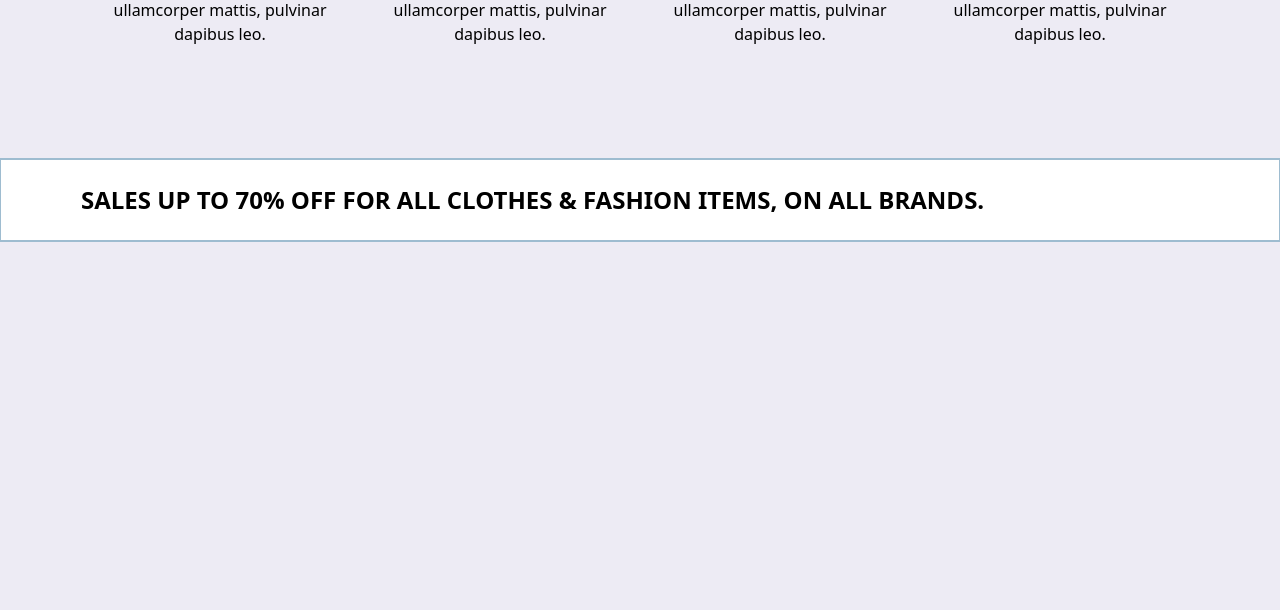
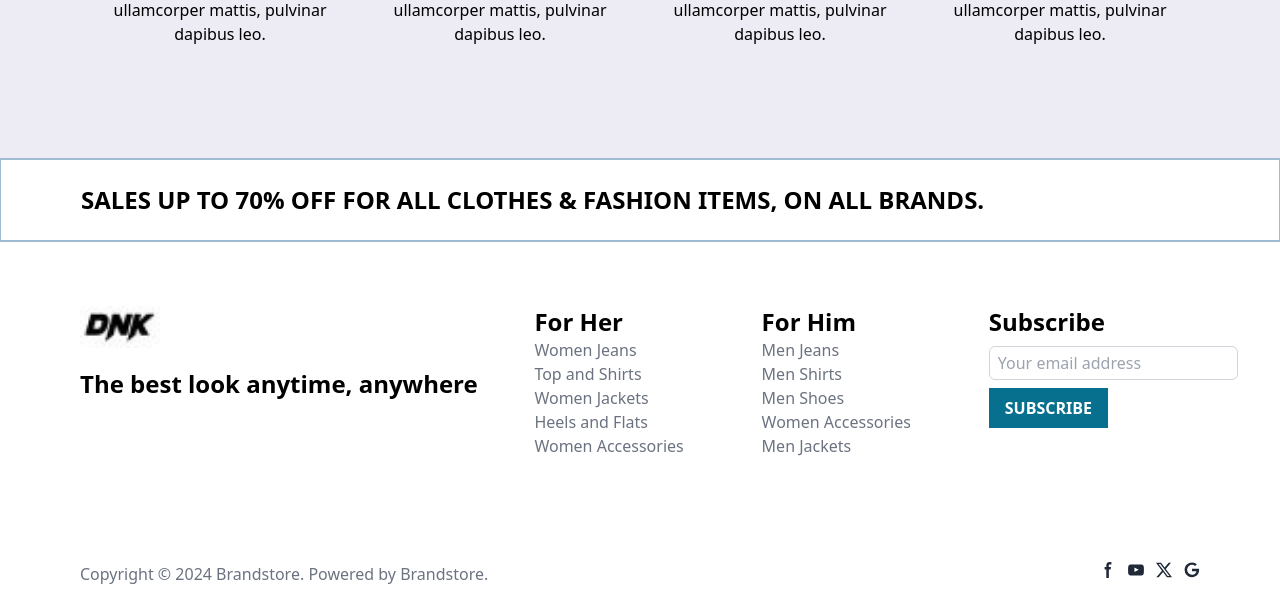
Before and after one commit to Lionel-hub1/dnk, a Django app: page / in a window 1280 px wide. Shown: the part 2736-3346 px from the top of the page. Before the commit the page ends 2978 px from the top, so only its background shows below. Run offline with Django 4.2, Linux system fonts and the light colour scheme; some libraries are stand-ins or nearby versions.

Commit message:
The footer's design is ready as expected

```diff
--- a/templates/index.html
+++ b/templates/index.html
@@ -968,20 +968,24 @@
               class="flex items-start justify-end h-56 w-full bg-cover"
               style="background-image: url('{% static 'product6.jpg' %}')"
             >
+              <!-- The top right button-->
               <button
                 class="p-2 w-14 h-14 rounded-full bg-[#08708F] text-white ml-5 -mr-4 -mt-4 hover:bg-[#156290] focus:outline-none focus:bg-[#156290]"
               >
                 Sales
               </button>
             </div>
+            <!-- The div that contain text and icons starts here -->
             <div class="px-5 py-3">
+              <!-- The product name -->
               <h1 class="text-gray-700 uppercase">DNK Brown Shoes</h1>
+              <!-- The product category -->
               <p class="text-gray-400 mt-2">Men</p>
               <p class="font-bold">
                 <span class="text-gray-500 line-through">$150.00</span>
                 <span class="text-gray-700 mt-2">$120.00</span>
               </p>
-              <p></p>
+              <!-- The product colors -->
               <p class="flex flex-row my-2">
                 <span class="w-4 h-4 bg-red-500 rounded-full mr-2"></span>
                 <span class="w-4 h-4 bg-blue-500 rounded-full mr-2"></span>
@@ -990,7 +994,7 @@
                 <span class="w-4 h-4 bg-purple-500 rounded-full mr-2"></span>
                 <span class="w-4 h-4 bg-pink-500 rounded-full mr-2"></span>
               </p>
-
+              <!-- The product rating starts here -->
               <p class="flex flex-row my-2">
                 <svg
                   class="w-4 h-4 text-gray-800"
@@ -1180,5 +1184,115 @@
         </p>
       </section>
     </main>
+    <footer class="px-20 pt-[4rem] bg-white">
+      <div class="grid grid-cols-5 gap-4 h-48">
+        <div class="col-span-2">
+          <div class="flex flex-col">
+            <img
+              src="{% static 'black_dnk_logo.jpg' %}"
+              alt="logo"
+              class="w-20"
+            />
+            <h1 class="text-2xl font-semibold mt-5">
+              The best look anytime, anywhere
+            </h1>
+          </div>
+        </div>
+        <div class="col-span-1">
+          <div class="flex flex-col">
+            <h1 class="text-2xl font-semibold">For Her</h1>
+            <p class="text-gray-500">Women Jeans</p>
+            <p class="text-gray-500">Top and Shirts</p>
+            <p class="text-gray-500">Women Jackets</p>
+            <p class="text-gray-500">Heels and Flats</p>
+            <p class="text-gray-500">Women Accessories</p>
+          </div>
+        </div>
+        <div class="col-span-1">
+          <div class="flex flex-col">
+            <h1 class="text-2xl font-semibold">For Him</h1>
+            <p class="text-gray-500">Men Jeans</p>
+            <p class="text-gray-500">Men Shirts</p>
+            <p class="text-gray-500">Men Shoes</p>
+            <p class="text-gray-500">Women Accessories</p>
+            <p class="text-gray-500">Men Jackets</p>
+          </div>
+        </div>
+        <div class="col-span-1">
+          <div class="flex flex-col">
+            <h1 class="text-2xl font-semibold">Subscribe</h1>
+            <form>
+              <input
+                type="text"
+                placeholder="Your email address"
+                class="border border-gray-300 rounded-md px-2 py-1 mt-2"
+              />
+              <button class="px-4 py-2 bg-[#08708F] text-white font-bold mt-2">
+                SUBSCRIBE
+              </button>
+            </form>
+          </div>
+        </div>
+      </div>
+      <div class="flex flex-row justify-between mt-10 py-[1.5rem]">
+        <p class="text-gray-500">
+          Copyright &copy; 2024 Brandstore. Powered by Brandstore.
+        </p>
+
+        <div class="flex flex-row space-x-3 cursor-pointer">
+          <svg
+            class="w-4 h-4 text-gray-800"
+            aria-hidden="true"
+            xmlns="http://www.w3.org/2000/svg"
+            fill="currentColor"
+            viewBox="0 0 8 19"
+          >
+            <path
+              fill-rule="evenodd"
+              d="M6.135 3H8V0H6.135a4.147 4.147 0 0 0-4.142 4.142V6H0v3h2v9.938h3V9h2.021l.592-3H5V3.591A.6.6 0 0 1 5.592 3h.543Z"
+              clip-rule="evenodd"
+            />
+          </svg>
+          <svg
+            class="w-4 h-4 text-gray-800"
+            aria-hidden="true"
+            xmlns="http://www.w3.org/2000/svg"
+            fill="currentColor"
+            viewBox="0 0 20 14"
+          >
+            <path
+              fill-rule="evenodd"
+              d="M19.7 3.037a4.26 4.26 0 0 0-.789-1.964 2.84 2.84 0 0 0-1.984-.84c-2.767-.2-6.926-.2-6.926-.2s-4.157 0-6.928.2a2.836 2.836 0 0 0-1.983.84A4.225 4.225 0 0 0 .3 3.038a30.148 30.148 0 0 0-.2 3.206v1.5c.01 1.071.076 2.142.2 3.206.094.712.363 1.39.784 1.972.604.536 1.38.837 2.187.848 1.583.15 6.731.2 6.731.2s4.161 0 6.928-.2a2.844 2.844 0 0 0 1.985-.84 4.27 4.27 0 0 0 .787-1.965c.124-1.064.19-2.135.2-3.206V6.243a30.672 30.672 0 0 0-.202-3.206ZM8.008 9.59V3.97l5.4 2.819-5.4 2.8Z"
+              clip-rule="evenodd"
+            />
+          </svg>
+          <svg
+            class="w-4 h-4 text-gray-800"
+            aria-hidden="true"
+            xmlns="http://www.w3.org/2000/svg"
+            fill="none"
+            viewBox="0 0 20 20"
+          >
+            <path
+              fill="currentColor"
+              d="M12.186 8.672 18.743.947h-2.927l-5.005 5.9-4.44-5.9H0l7.434 9.876-6.986 8.23h2.927l5.434-6.4 4.82 6.4H20L12.186 8.672Zm-2.267 2.671L8.544 9.515 3.2 2.42h2.2l4.312 5.719 1.375 1.828 5.731 7.613h-2.2l-4.699-6.237Z"
+            />
+          </svg>
+          <svg
+            class="w-4 h-4 text-gray-800"
+            aria-hidden="true"
+            xmlns="http://www.w3.org/2000/svg"
+            fill="currentColor"
+            viewBox="0 0 18 19"
+          >
+            <path
+              fill-rule="evenodd"
+              d="M8.842 18.083a8.8 8.8 0 0 1-8.65-8.948 8.841 8.841 0 0 1 8.8-8.652h.153a8.464 8.464 0 0 1 5.7 2.257l-2.193 2.038A5.27 5.27 0 0 0 9.09 3.4a5.882 5.882 0 0 0-.2 11.76h.124a5.091 5.091 0 0 0 5.248-4.057L14.3 11H9V8h8.34c.066.543.095 1.09.088 1.636-.086 5.053-3.463 8.449-8.4 8.449l-.186-.002Z"
+              clip-rule="evenodd"
+            />
+          </svg>
+        </div>
+      </div>
+    </footer>
   </body>
 </html>
```
Also changed, not shown: static/black_dnk_logo.jpg (added).
